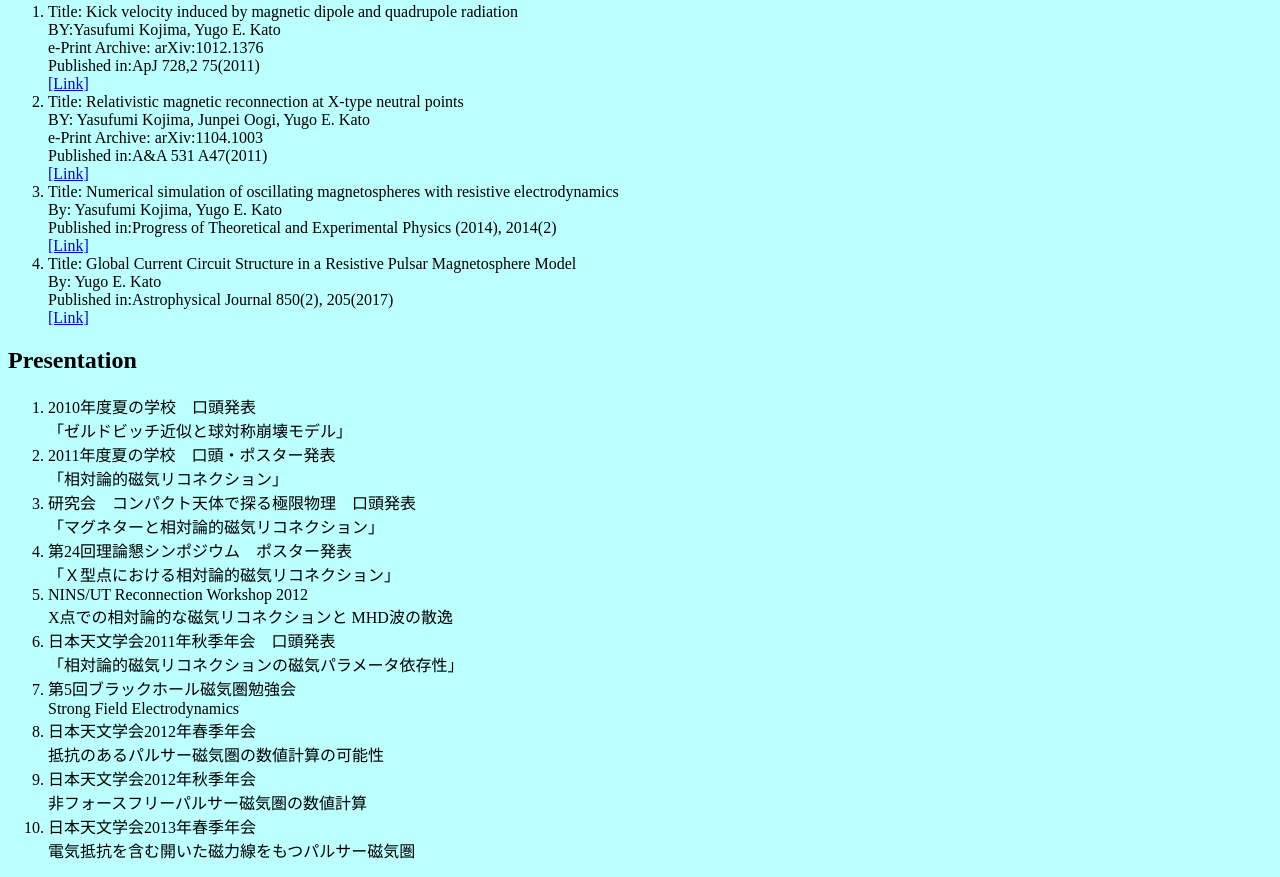
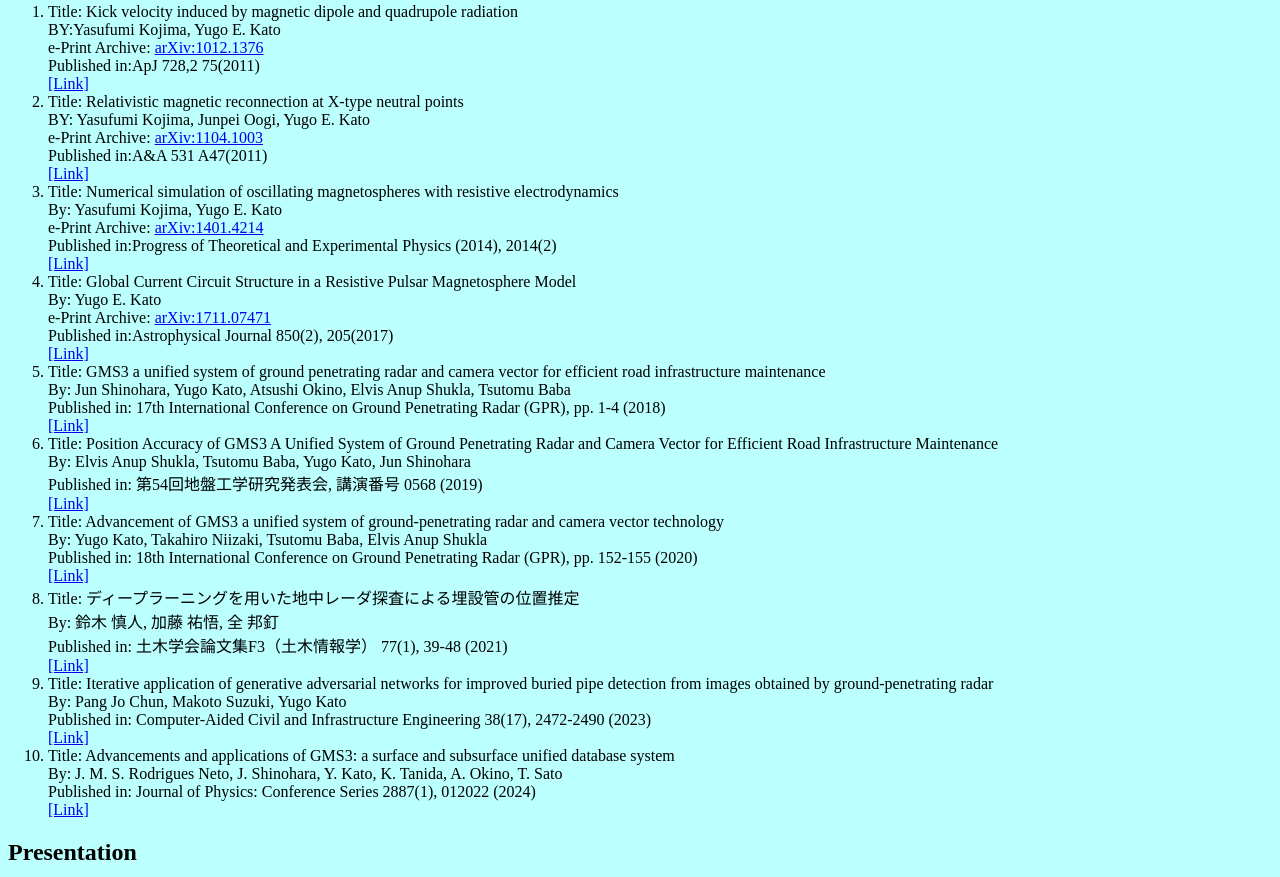
Before and after one commit to yugo-kato/yugo.e.kato, a plain HTML site: page index.html in a window 1280 px wide. Shown: the part 169-1046 px from the top of the page. Drawn offline with Linux system fonts and the light colour scheme.

Commit message:
Update publication list through 2024 and link astrophysics arXiv papers

```diff
--- a/index.html
+++ b/index.html
@@ -20,25 +20,57 @@
 <ol>
 <li> Title: Kick velocity induced by magnetic dipole and quadrupole radiation<br>
 BY:Yasufumi Kojima, Yugo E. Kato<br>
-e-Print Archive: arXiv:1012.1376<br>
+e-Print Archive: <a href="https://arxiv.org/abs/1012.1376">arXiv:1012.1376</a><br>
 Published in:ApJ 728,2 75(2011)<br>
 <a href="http://iopscience.iop.org/article/10.1088/0004-637X/728/2/75/meta">[Link]</a>
 </li>
 <li> Title: Relativistic magnetic reconnection at X-type neutral points<br>
 BY: Yasufumi Kojima, Junpei Oogi, Yugo E. Kato<br>
-e-Print Archive: arXiv:1104.1003<br>
+e-Print Archive: <a href="https://arxiv.org/abs/1104.1003">arXiv:1104.1003</a><br>
 Published in:A&amp;A 531 A47(2011)<br>
 <a href="https://www.aanda.org/articles/aa/abs/2011/07/aa16562-11/aa16562-11.html">[Link]</a>
 </li>
 <li>Title: Numerical simulation of oscillating magnetospheres with resistive electrodynamics<br>
 By: Yasufumi Kojima, Yugo E. Kato<br>
+e-Print Archive: <a href="https://arxiv.org/abs/1401.4214">arXiv:1401.4214</a><br>
 Published in:Progress of Theoretical and Experimental Physics (2014), 2014(2)<br>
 <a href="https://academic.oup.com/ptep/article/2014/2/023E01/1535181">[Link]</a>
 </li>
 <li>Title: Global Current Circuit Structure in a Resistive Pulsar Magnetosphere Model<br>
 By: Yugo E. Kato<br>
+e-Print Archive: <a href="https://arxiv.org/abs/1711.07471">arXiv:1711.07471</a><br>
 Published in:Astrophysical Journal 850(2), 205(2017)<br>
 <a href="http://iopscience.iop.org/article/10.3847/1538-4357/aa9617/meta">[Link]</a>
+</li>
+<li>Title: GMS3 a unified system of ground penetrating radar and camera vector for efficient road infrastructure maintenance<br>
+By: Jun Shinohara, Yugo Kato, Atsushi Okino, Elvis Anup Shukla, Tsutomu Baba<br>
+Published in: 17th International Conference on Ground Penetrating Radar (GPR), pp. 1-4 (2018)<br>
+<a href="https://doi.org/10.1109/ICGPR.2018.8441641">[Link]</a>
+</li>
+<li>Title: Position Accuracy of GMS3 A Unified System of Ground Penetrating Radar and Camera Vector for Efficient Road Infrastructure Maintenance<br>
+By: Elvis Anup Shukla, Tsutomu Baba, Yugo Kato, Jun Shinohara<br>
+Published in: 第54回地盤工学研究発表会, 講演番号 0568 (2019)<br>
+<a href="https://jglobal.jst.go.jp/en/detail?JGLOBAL_ID=202002249763436609">[Link]</a>
+</li>
+<li>Title: Advancement of GMS3 a unified system of ground-penetrating radar and camera vector technology<br>
+By: Yugo Kato, Takahiro Niizaki, Tsutomu Baba, Elvis Anup Shukla<br>
+Published in: 18th International Conference on Ground Penetrating Radar (GPR), pp. 152-155 (2020)<br>
+<a href="https://doi.org/10.1190/gpr2020-042.1">[Link]</a>
+</li>
+<li>Title: ディープラーニングを用いた地中レーダ探査による埋設管の位置推定<br>
+By: 鈴木 慎人, 加藤 祐悟, 全 邦釘<br>
+Published in: 土木学会論文集F3（土木情報学） 77(1), 39-48 (2021)<br>
+<a href="https://doi.org/10.2208/jscejcei.77.1_39">[Link]</a>
+</li>
+<li>Title: Iterative application of generative adversarial networks for improved buried pipe detection from images obtained by ground-penetrating radar<br>
+By: Pang Jo Chun, Makoto Suzuki, Yugo Kato<br>
+Published in: Computer-Aided Civil and Infrastructure Engineering 38(17), 2472-2490 (2023)<br>
+<a href="https://doi.org/10.1111/mice.13070">[Link]</a>
+</li>
+<li>Title: Advancements and applications of GMS3: a surface and subsurface unified database system<br>
+By: J. M. S. Rodrigues Neto, J. Shinohara, Y. Kato, K. Tanida, A. Okino, T. Sato<br>
+Published in: Journal of Physics: Conference Series 2887(1), 012022 (2024)<br>
+<a href="https://doi.org/10.1088/1742-6596/2887/1/012022">[Link]</a>
 </li>
 </ol>
 
@@ -96,6 +128,6 @@ Strong Field Electrodynamics
 </ul>
 <hr>
 <footer>
-<p class="date">Last modified  2018/7/21</p>
+<p class="date">Last modified  2026/11/21</p>
 </footer>
 </body></html>
```
